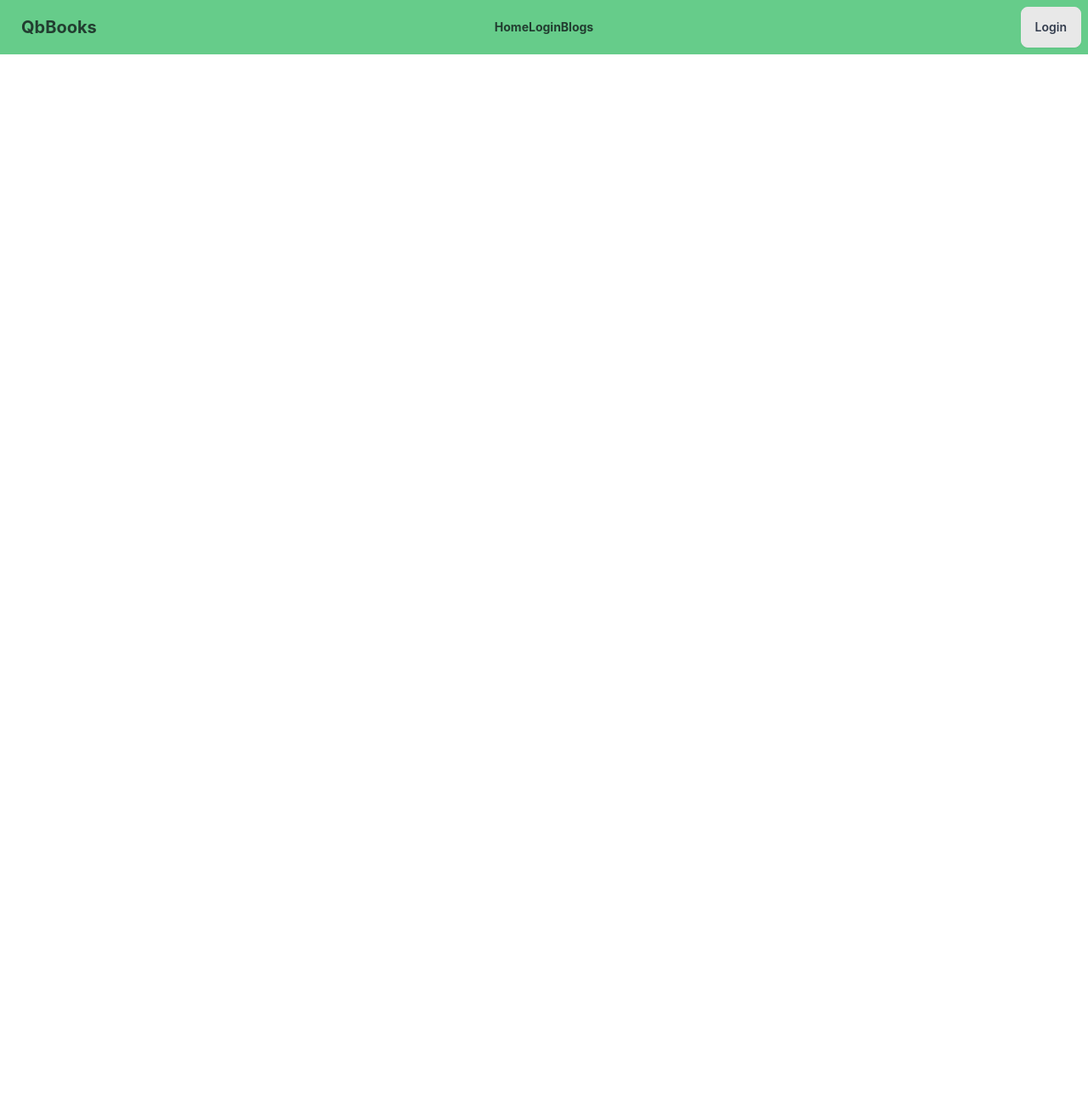
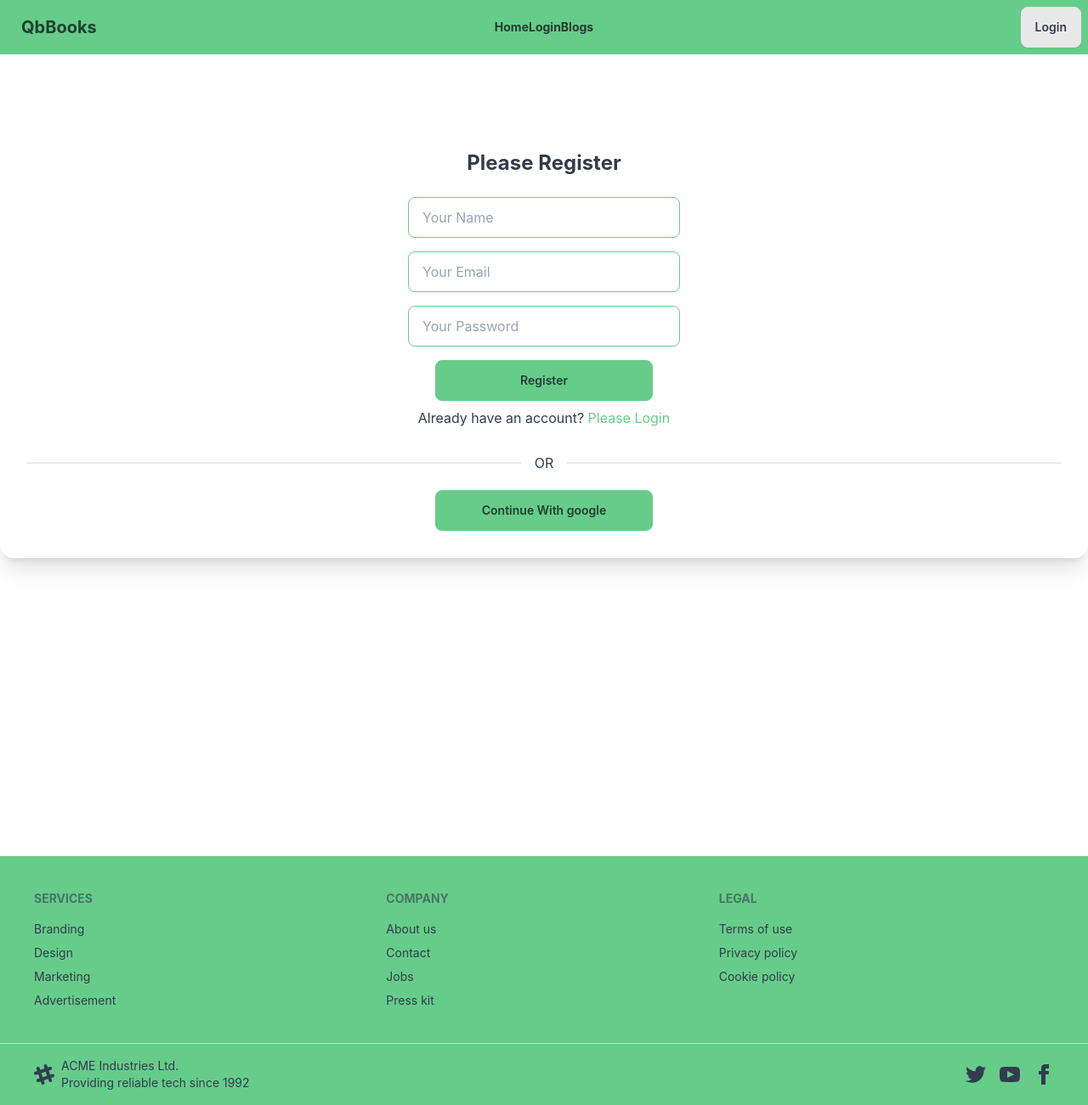
Before and after one commit to kdipto1/QbBooks-Client, a React (Create React App) app: page /register in a window 1280 px wide. Shown: the whole page at 85% size. Before the commit the page ends 800 px from the top, so only its background shows below. Built offline with nearby package versions, Linux system fonts and the light colour scheme; no server answers.

Commit message:
register page added

```diff
--- a/src/App.tsx
+++ b/src/App.tsx
@@ -1,8 +1,10 @@
-import { Route, Routes } from 'react-router-dom';
+import { Route, Routes } from "react-router-dom";
 import { Toaster } from "react-hot-toast";
-import Header from './Pages/Header/Header';
-import Home from './Pages/Home/Home';
-import Login from './Pages/Login/Login';
+import Header from "./Pages/Header/Header";
+import Home from "./Pages/Home/Home";
+import Login from "./Pages/Login/Login";
+import Footer from "./Pages/Footer/Footer";
+import Register from "./Pages/Login/Register";
 
 function App() {
   return (
@@ -11,7 +13,9 @@ function App() {
       <Routes>
         <Route path="/" element={<Home />} />
         <Route path="/login" element={<Login />} />
+        <Route path="/register" element={<Register />} />
       </Routes>
+      <Footer />
       <Toaster />
     </>
   );
--- /dev/null
+++ b/src/Pages/Footer/Footer.tsx
@@ -0,0 +1,88 @@
+import React from "react";
+
+const Footer = (): JSX.Element => {
+  return (
+    <footer className="mt-16">
+      <footer className="footer p-10 bg-primary text-base-content">
+        <div>
+          <span className="footer-title">Services</span>
+          <a className="link link-hover">Branding</a>
+          <a className="link link-hover">Design</a>
+          <a className="link link-hover">Marketing</a>
+          <a className="link link-hover">Advertisement</a>
+        </div>
+        <div>
+          <span className="footer-title">Company</span>
+          <a className="link link-hover">About us</a>
+          <a className="link link-hover">Contact</a>
+          <a className="link link-hover">Jobs</a>
+          <a className="link link-hover">Press kit</a>
+        </div>
+        <div>
+          <span className="footer-title">Legal</span>
+          <a className="link link-hover">Terms of use</a>
+          <a className="link link-hover">Privacy policy</a>
+          <a className="link link-hover">Cookie policy</a>
+        </div>
+      </footer>
+      <footer className="footer px-10 py-4 border-t bg-primary text-base-content border-base-300">
+        <div className="items-center grid-flow-col">
+          <svg
+            width="24"
+            height="24"
+            viewBox="0 0 24 24"
+            xmlns="http://www.w3.org/2000/svg"
+            fillRule="evenodd"
+            clipRule="evenodd"
+            className="fill-current"
+          >
+            <path d="M22.672 15.226l-2.432.811.841 2.515c.33 1.019-.209 2.127-1.23 2.456-1.15.325-2.148-.321-2.463-1.226l-.84-2.518-5.013 1.677.84 2.517c.391 1.203-.434 2.542-1.831 2.542-.88 0-1.601-.564-1.86-1.314l-.842-2.516-2.431.809c-1.135.328-2.145-.317-2.463-1.229-.329-1.018.211-2.127 1.231-2.456l2.432-.809-1.621-4.823-2.432.808c-1.355.384-2.558-.59-2.558-1.839 0-.817.509-1.582 1.327-1.846l2.433-.809-.842-2.515c-.33-1.02.211-2.129 1.232-2.458 1.02-.329 2.13.209 2.461 1.229l.842 2.515 5.011-1.677-.839-2.517c-.403-1.238.484-2.553 1.843-2.553.819 0 1.585.509 1.85 1.326l.841 2.517 2.431-.81c1.02-.33 2.131.211 2.461 1.229.332 1.018-.21 2.126-1.23 2.456l-2.433.809 1.622 4.823 2.433-.809c1.242-.401 2.557.484 2.557 1.838 0 .819-.51 1.583-1.328 1.847m-8.992-6.428l-5.01 1.675 1.619 4.828 5.011-1.674-1.62-4.829z"></path>
+          </svg>
+          <p>
+            ACME Industries Ltd. <br />
+            Providing reliable tech since 1992
+          </p>
+        </div>
+        <div className="md:place-self-center md:justify-self-end">
+          <div className="grid grid-flow-col gap-4">
+            <a>
+              <svg
+                xmlns="http://www.w3.org/2000/svg"
+                width="24"
+                height="24"
+                viewBox="0 0 24 24"
+                className="fill-current"
+              >
+                <path d="M24 4.557c-.883.392-1.832.656-2.828.775 1.017-.609 1.798-1.574 2.165-2.724-.951.564-2.005.974-3.127 1.195-.897-.957-2.178-1.555-3.594-1.555-3.179 0-5.515 2.966-4.797 6.045-4.091-.205-7.719-2.165-10.148-5.144-1.29 2.213-.669 5.108 1.523 6.574-.806-.026-1.566-.247-2.229-.616-.054 2.281 1.581 4.415 3.949 4.89-.693.188-1.452.232-2.224.084.626 1.956 2.444 3.379 4.6 3.419-2.07 1.623-4.678 2.348-7.29 2.04 2.179 1.397 4.768 2.212 7.548 2.212 9.142 0 14.307-7.721 13.995-14.646.962-.695 1.797-1.562 2.457-2.549z"></path>
+              </svg>
+            </a>
+            <a>
+              <svg
+                xmlns="http://www.w3.org/2000/svg"
+                width="24"
+                height="24"
+                viewBox="0 0 24 24"
+                className="fill-current"
+              >
+                <path d="M19.615 3.184c-3.604-.246-11.631-.245-15.23 0-3.897.266-4.356 2.62-4.385 8.816.029 6.185.484 8.549 4.385 8.816 3.6.245 11.626.246 15.23 0 3.897-.266 4.356-2.62 4.385-8.816-.029-6.185-.484-8.549-4.385-8.816zm-10.615 12.816v-8l8 3.993-8 4.007z"></path>
+              </svg>
+            </a>
+            <a>
+              <svg
+                xmlns="http://www.w3.org/2000/svg"
+                width="24"
+                height="24"
+                viewBox="0 0 24 24"
+                className="fill-current"
+              >
+                <path d="M9 8h-3v4h3v12h5v-12h3.642l.358-4h-4v-1.667c0-.955.192-1.333 1.115-1.333h2.885v-5h-3.808c-3.596 0-5.192 1.583-5.192 4.615v3.385z"></path>
+              </svg>
+            </a>
+          </div>
+        </div>
+      </footer>
+    </footer>
+  );
+};
+
+export default Footer;
--- a/src/Pages/Login/Login.tsx
+++ b/src/Pages/Login/Login.tsx
@@ -120,7 +120,7 @@ const Login = (): JSX.Element => {
             <input
               type="submit"
               value="Login"
-              className="btn hover:btn-primary btn-wide mt-2"
+              className="btn btn-primary btn-wide mt-2"
             />
           </form>
           <h1>
--- /dev/null
+++ b/src/Pages/Login/Register.tsx
@@ -0,0 +1,102 @@
+import React from "react";
+import { useCreateUserWithEmailAndPassword } from "react-firebase-hooks/auth";
+import toast from "react-hot-toast";
+import { Link } from "react-router-dom";
+import { useLocation, useNavigate } from "react-router-dom";
+import auth from "../../firebase.init";
+import SocialLogin from "./SocialLogin";
+
+type LocationProps = {
+  state: {
+    from: Location;
+  };
+};
+const Register = (): JSX.Element => {
+  const [createUserWithEmailAndPassword, user, loading, error] =
+    useCreateUserWithEmailAndPassword(auth);
+
+  let navigate = useNavigate();
+  let location = useLocation() as unknown as LocationProps;
+  let from = location.state?.from?.pathname || "/";
+  // useEffect(() => {
+  if (loading) {
+    return <div>Loading</div>
+  }
+  if (error) {
+    toast.error(error?.message);
+  }
+  if (user) {
+    toast.success("Successfully Registered");
+    navigate(from, { replace: true });
+  }
+  // }, [error, from, loading, navigate, user]);
+  const handleRegister = (event: any) => {
+    event.preventDefault();
+    const email = event?.target?.email?.value;
+    const password = event?.target?.password?.value;
+    createUserWithEmailAndPassword(email, password);
+  };
+  return (
+    <section className="h-screen container mx-auto mt-20">
+      <div className="card lg:card-side bg-base-100 shadow-xl mx-auto">
+        {/* <figure>
+          <img className="w-4/5" src={"sign"} alt="Album" />
+        </figure> */}
+        <div className="card-body my-auto text-center">
+          <h2 className="card-title text-2xl font-bold mx-auto">
+            Please Register
+          </h2>
+          {/* +++++++ */}
+          <form onSubmit={handleRegister}>
+            <input
+              type="text"
+              name="name"
+              placeholder="Your Name"
+              required
+              className="input input-bordered input-primary w-full max-w-xs my-4"
+            />
+            <br />
+            <input
+              type="email"
+              name="email"
+              placeholder="Your Email"
+              required
+              className="input input-bordered input-primary w-full max-w-xs"
+            />
+            <br />
+            <input
+              type="password"
+              name="password"
+              placeholder="Your Password"
+              required
+              className="input input-bordered input-primary w-full max-w-xs my-4"
+            />
+
+            <br />
+            <input
+              type="submit"
+              value="Register"
+              className="btn btn-wide btn-primary"
+            />
+          </form>
+          <p className="text-center">
+            Already have an account?{" "}
+            <Link
+              className="text-primary"
+              style={{ textDecoration: "none" }}
+              to="/login"
+            >
+              Please Login
+            </Link>{" "}
+          </p>
+          <hr className="w-50 mx-auto" />
+          {/* +++++++ */}
+          <div className="divider">OR</div>
+          <SocialLogin />
+        </div>
+      </div>
+    </section>
+  );
+};
+
+export default Register;
```
